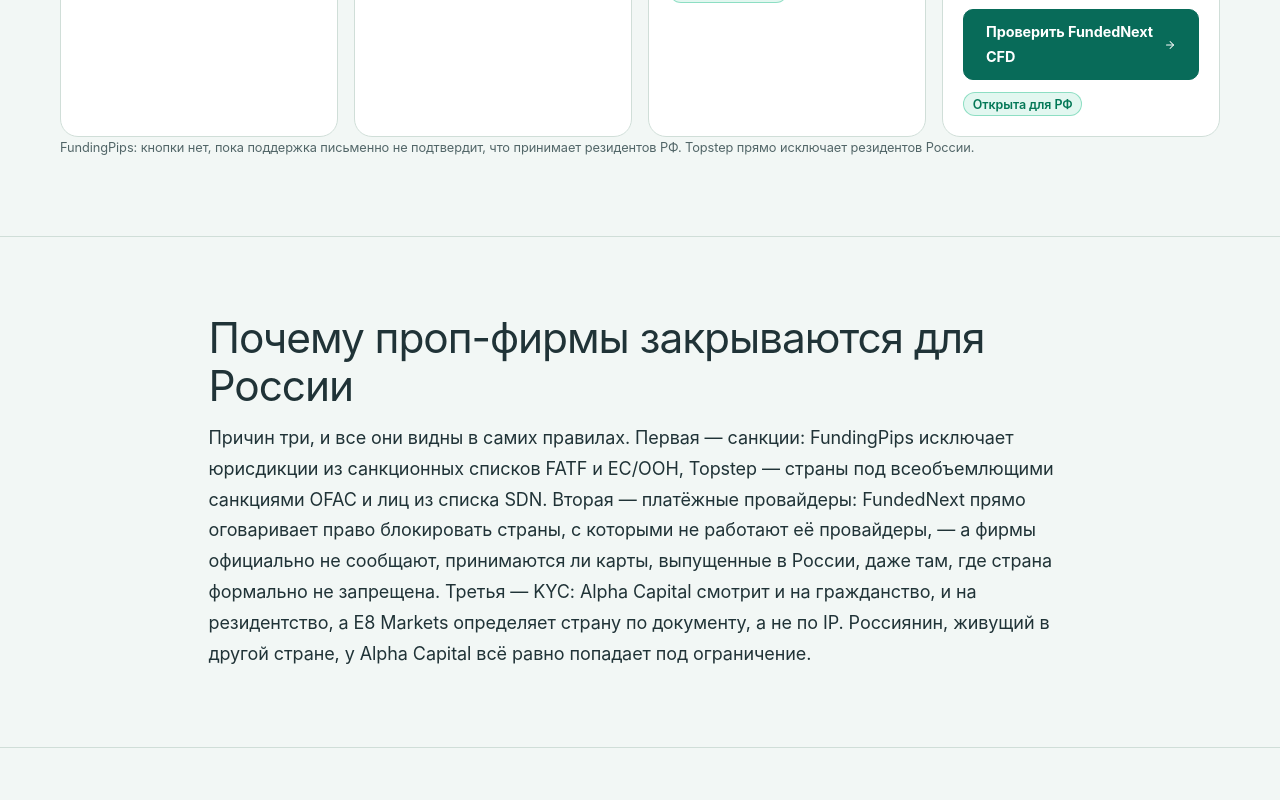
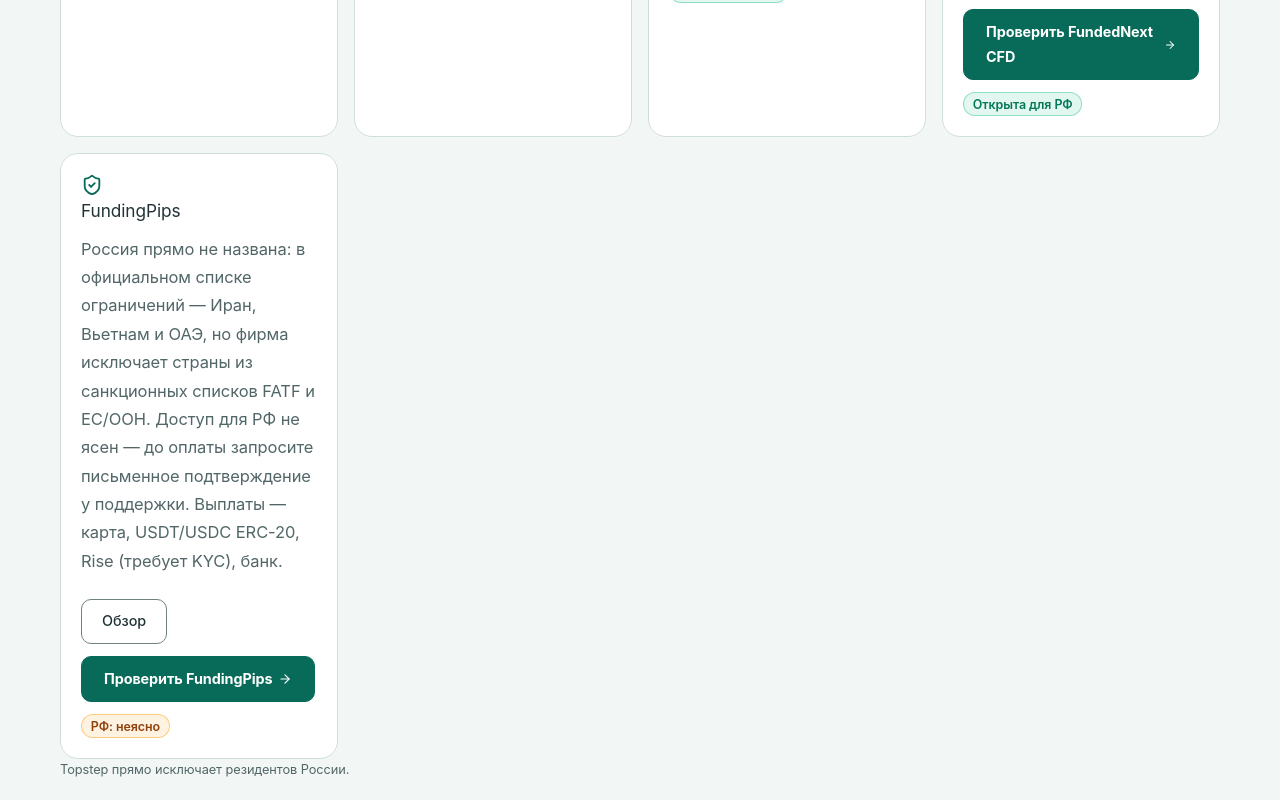
Before and after one commit to Vilmanis99/tradersfund, a Next.js app: page /ru/dlya-russkoyazychnykh-treyderov in a window 1280 px wide. Shown: the part 5580-6380 px from the top of the page. Built offline with nearby package versions, Linux system fonts and the light colour scheme; no server answers.

Commit message:
RU hub: FundingPips sign-up CTA with Russia-access badge (all-firms CTA rule); drop 'no button until support confirms' exception

```diff
--- a/app/ru/dlya-russkoyazychnykh-treyderov/page.tsx
+++ b/app/ru/dlya-russkoyazychnykh-treyderov/page.tsx
@@ -5,6 +5,7 @@ import { ArrowRight, Globe2, ShieldCheck, WalletCards } from 'lucide-react'
 import RussianFaq, { type RussianFaqItem } from '@/components/RussianFaq'
 import { breadcrumbSchema, faqPageSchema, jsonLd } from '@/lib/schema'
 import { getLanguageAlternates } from '@/lib/localizedRoutes'
+import { goLinkRel } from '@/lib/russiaAvailability'
 import { RuGoLink } from '@/components/RuGoLink'
 
 const PATH = '/ru/dlya-russkoyazychnykh-treyderov'
@@ -253,9 +254,20 @@ export default function RussiaAvailabilityPage() {
                 </RuGoLink>
               </div>
             </article>
+            <article className="ru-card" data-russia-unclear="fundingpips">
+              <ShieldCheck size={22} color="var(--accent-light)" aria-hidden="true" />
+              <h3>FundingPips</h3>
+              <p className="ru-muted">Россия прямо не названа: в официальном списке ограничений — Иран, Вьетнам и ОАЭ, но фирма исключает страны из санкционных списков FATF и ЕС/ООН. Доступ для РФ не ясен — до оплаты запросите письменное подтверждение у поддержки. Выплаты — карта, USDT/USDC ERC-20, Rise (требует KYC), банк.</p>
+              <div className="ru-actions">
+                <Link href="/ru/obzor-fundingpips" className="btn-outline">Обзор</Link>
+                <RuGoLink firm="fundingpips" href="/go/fundingpips?from=ru-dlya-russkoyazychnykh-treyderov-cards" rel={goLinkRel('fundingpips')} className="btn-primary">
+                  Проверить FundingPips <ArrowRight size={14} aria-hidden="true" />
+                </RuGoLink>
+              </div>
+            </article>
           </div>
           <p className="ru-source-line">
-            FundingPips: кнопки нет, пока поддержка письменно не подтвердит, что принимает резидентов РФ. Topstep прямо исключает резидентов России.
+            Topstep прямо исключает резидентов России.
           </p>
         </div>
       </section>
```
Also changed, not shown: scripts/release-crawl.mjs.
